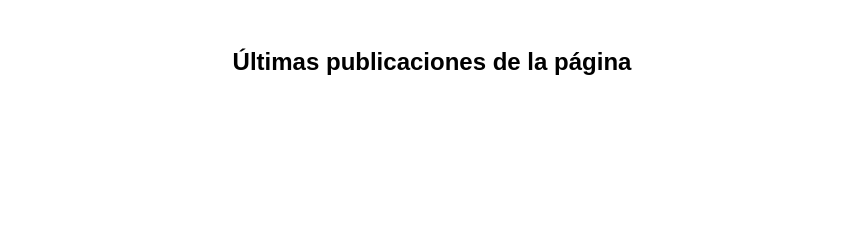
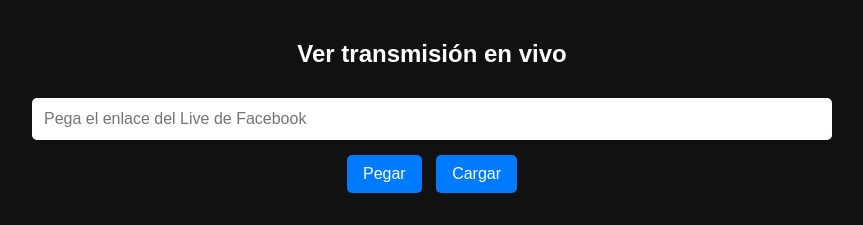
Before and after one commit to ronnieronald/Fb-Live, a plain HTML site: page index.html in a window 1280 px wide. Shown: the top 225 px of the page, without its empty margins (208-1071 px from the left). Drawn offline with Linux system fonts and the light colour scheme.

Commit message:
Update index.html

```diff
--- a/index.html
+++ b/index.html
@@ -1,18 +1,103 @@
 <!DOCTYPE html>
 <html lang="es">
 <head>
-  <meta charset="UTF-8">
-  <title>Publicaciones de la Página</title>
+  <meta charset="UTF-8" />
+  <meta name="viewport" content="width=device-width, initial-scale=1.0" />
+  <title>Transmisión en Vivo</title>
   <style>
+    * { box-sizing: border-box; }
+
     body {
       font-family: Arial, sans-serif;
+      background-color: #111;
+      color: #fff;
+      margin: 0;
+      padding: 20px;
+      display: flex;
+      flex-direction: column;
+      align-items: center;
+    }
+
+    .container {
+      width: 100%;
+      max-width: 800px;
       text-align: center;
-      padding: 20px;
+    }
+
+    .formulario {
+      margin-bottom: 30px;
+    }
+
+    input[type="text"] {
+      width: 100%;
+      padding: 12px;
+      font-size: 16px;
+      border: none;
+      border-radius: 5px;
+      margin-top: 10px;
+    }
+
+    .button-group {
+      margin-top: 10px;
+    }
+
+    button {
+      padding: 10px 16px;
+      margin: 5px;
+      font-size: 16px;
+      border: none;
+      border-radius: 5px;
+      background-color: #007bff;
+      color: white;
+      cursor: pointer;
+    }
+
+    button:hover {
+      background-color: #0056b3;
+    }
+
+    .video-container {
+      display: none;
+      width: 100%;
+      max-width: 800px;
+      margin-top: 30px;
+      position: relative;
+      padding-bottom: 56.25%;
+      height: 0;
+    }
+
+    .video-container iframe {
+      position: absolute;
+      top: 0;
+      left: 0;
+      width: 100%;
+      height: 100%;
+      border: none;
+    }
+
+    .fb-wrapper {
+      margin-top: 30px;
+      min-height: 600px;
+    }
+
+    .oculto {
+      display: none !important;
     }
   </style>
 </head>
 <body>
 
+  <div class="container" id="interfaz">
+    <div class="formulario">
+      <h2>Ver transmisión en vivo</h2>
+      <input type="text" id="urlInput" placeholder="Pega el enlace del Live de Facebook">
+      <div class="button-group">
+        <button onclick="pegarDesdePortapapeles()">Pegar</button>
+        <button onclick="cargarVideo()">Cargar</button>
+      </div>
+    </div>
+
+    <div class="fb-wrapper">
       <h2>Últimas publicaciones de la página</h2>
       <div class="fb-page"
            data-href="https://web.facebook.com/iglesiamaranatacusco/"
@@ -24,9 +109,56 @@
            data-hide-cover="false"
            data-show-facepile="false">
       </div>
+    </div>
+  </div>
 
-  <script async defer crossorigin="anonymous"
-    src="https://connect.facebook.net/es_ES/sdk.js#xfbml=1&version=v19.0" nonce="abc123"></script>
+  <div class="video-container" id="videoContainer">
+    <iframe id="fbIframe" allow="autoplay; encrypted-media;" allowfullscreen></iframe>
+  </div>
+
+  <!-- SDK de Facebook -->
+  <div id="fb-root"></div>
+  <script>
+    window.fbAsyncInit = function () {
+      FB.init({
+        xfbml: true,
+        version: 'v19.0'
+      });
+    };
+
+    (function (d, s, id) {
+      var js, fjs = d.getElementsByTagName(s)[0];
+      if (d.getElementById(id)) return;
+      js = d.createElement(s); js.id = id;
+      js.src = "https://connect.facebook.net/es_ES/sdk.js";
+      fjs.parentNode.insertBefore(js, fjs);
+    }(document, 'script', 'facebook-jssdk'));
+  </script>
+
+  <script>
+    function cargarVideo() {
+      const url = document.getElementById('urlInput').value.trim();
+      if (!url.includes("facebook.com")) {
+        alert("Por favor, pega un enlace válido.");
+        return;
+      }
+
+      const embedURL = `https://www.facebook.com/plugins/video.php?href=${encodeURIComponent(url)}&show_text=false&autoplay=true`;
+      document.getElementById('fbIframe').src = embedURL;
+
+      document.getElementById('interfaz').classList.add('oculto');
+      document.getElementById('videoContainer').style.display = 'block';
+    }
+
+    async function pegarDesdePortapapeles() {
+      try {
+        const texto = await navigator.clipboard.readText();
+        document.getElementById('urlInput').value = texto;
+      } catch (err) {
+        alert("No se pudo acceder al portapapeles. Asegúrate de permitir el acceso.");
+      }
+    }
+  </script>
 
 </body>
     </html>
```
Lines whose indentation alone changed are shown as unchanged.
